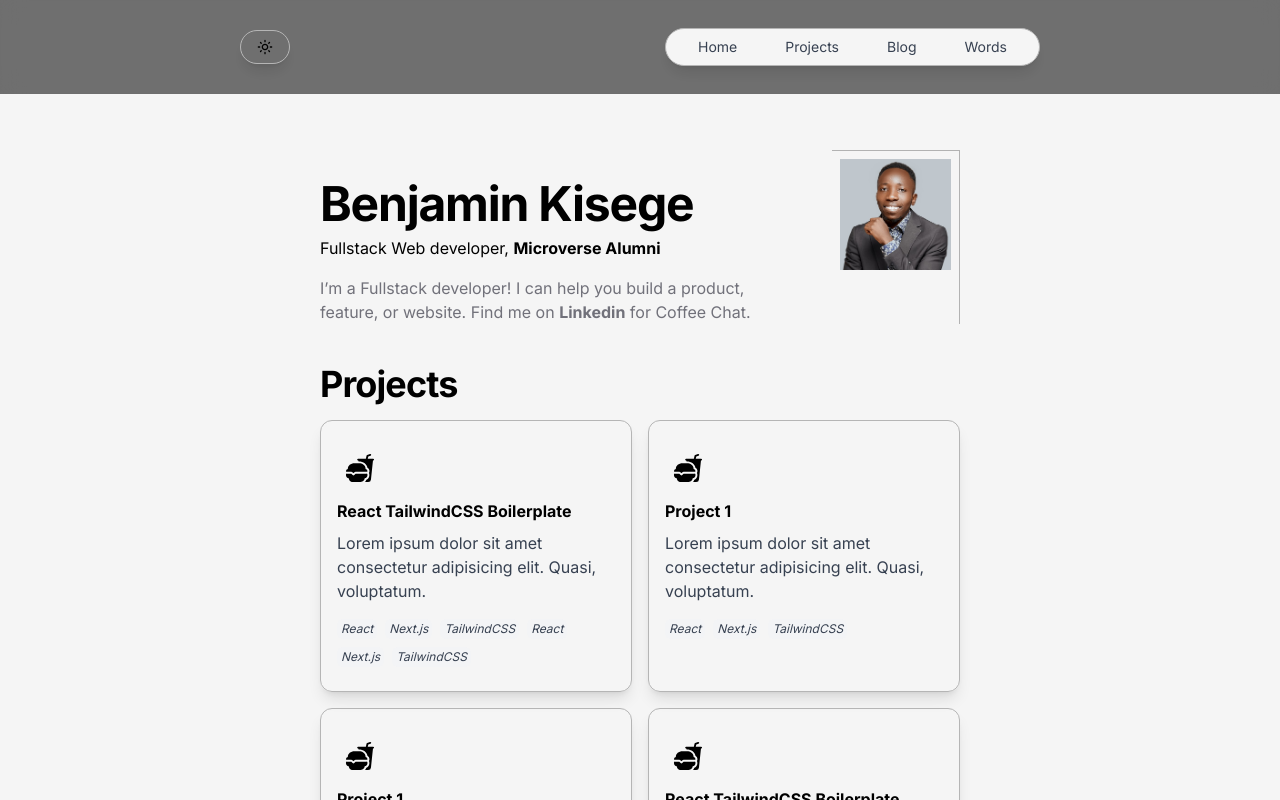
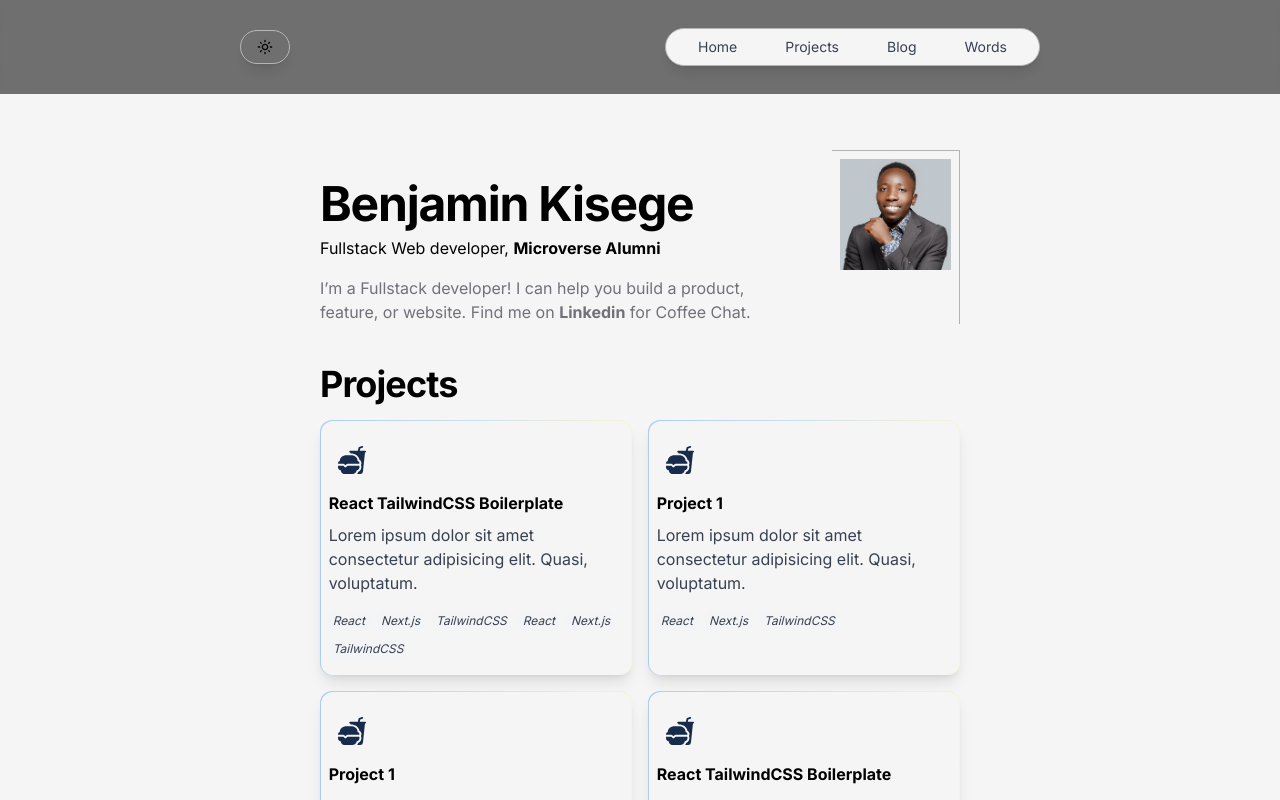
Before and after one commit to iambenkis/Portfolio-2.0, a Next.js app: page / in a window 1280 px wide. Shown: the top 800 px of the page. Built offline with nearby package versions, Linux system fonts and the light colour scheme.

Commit message:
Add projects to the array

```diff
--- a/src/data/projects/index.jsx
+++ b/src/data/projects/index.jsx
@@ -35,6 +35,21 @@ export const projects = [
   },
   {
     name: 'React TailwindCSS Boilerplate',
+    description:
+      'Lorem ipsum dolor sit amet consectetur adipisicing elit. Quasi, voluptatum.',
+    stacks: [
+      'React',
+      'Next.js',
+      'TailwindCSS',
+      'React',
+      'Next.js',
+      'TailwindCSS',
+    ],
+    live: 'https://google.com',
+    source: 'https://github.com',
+  },
+  {
+    name: 'Project 1',
     description:
       'Lorem ipsum dolor sit amet consectetur adipisicing elit. Quasi, voluptatum.',
     stacks: [
@@ -87,14 +102,15 @@ export const UpcommingProjects = [
 export default function ProjectItems(props) {
   return (
     <div className="grid grid-cols-2 gap-4">
-      {props.projects.map((project, index) => (
+      {props.projects.slice(0, props.toDisplay).map((project, index) => (
         <a
           key={index}
           href={project.live}
           target="_blaket"
-          className="border-solid border-[1px] border-[#b5b5b5] rounded-xl shadow-lg p-4"
+          className="p-[.7px] bg-gradient-to-r from-blue-400/50 to-transparent rounded-xl shadow-lg  hover:bg-gradient-to-r from-blue-200/50 to-yellow-200/25 transition duration-500"
         >
-          <IoFastFood className="text-black-300 text-3xl mx-2 my-4" />
+          <div className="p-2 bg-neutral-100 rounded-xl w-full h-full hover:bg-gradient-to-r from-blue-200/50 to-yellow-200/25 transition duration-500">
+            <IoFastFood className="text-[#172b4d] text-3xl mx-2 my-4" />
             <h3 className="font-bold">{project.name}</h3>
             <p className="text-[#374151] my-2">{project.description}</p>
             <ul className="flex flex-wrap mt-4">
@@ -108,6 +124,7 @@ export default function ProjectItems(props) {
                   </li>
                 ))}
             </ul>
+          </div>
         </a>
       ))}
     </div>
```
Lines whose indentation alone changed are shown as unchanged.
